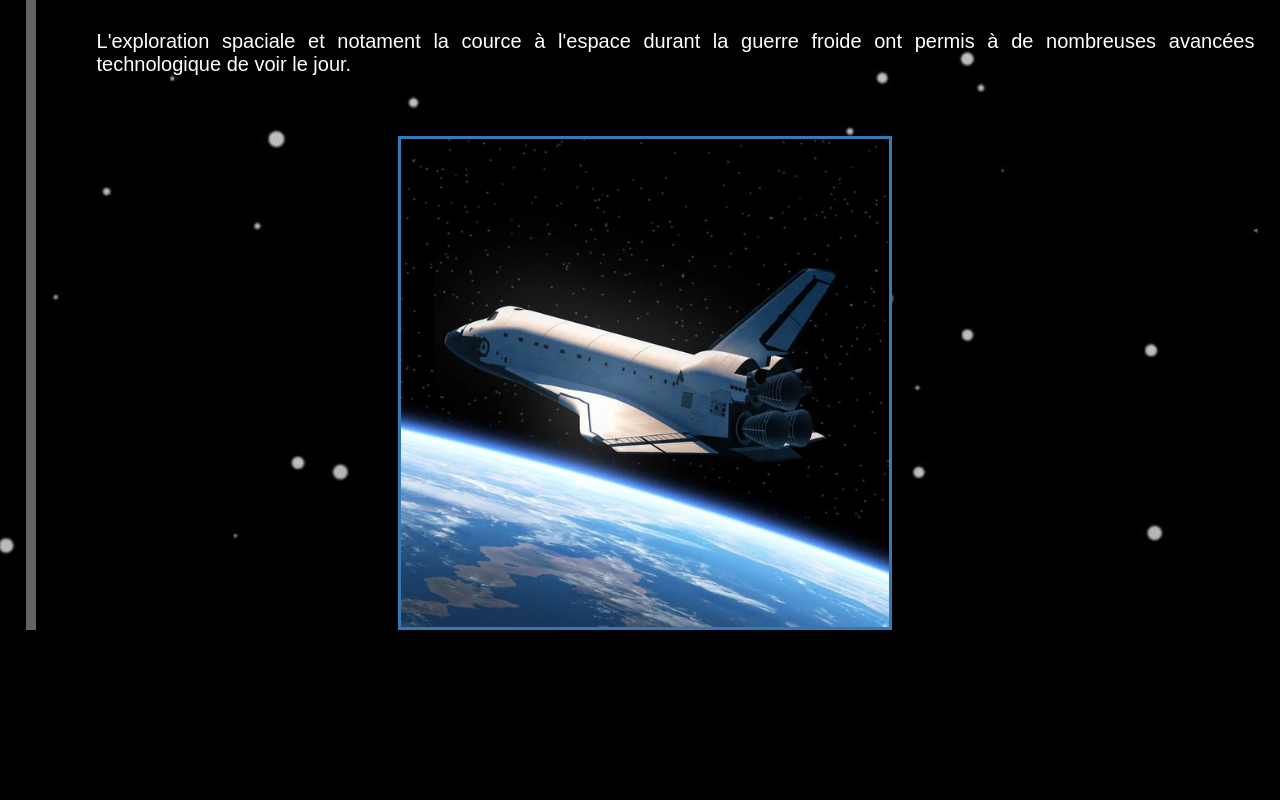
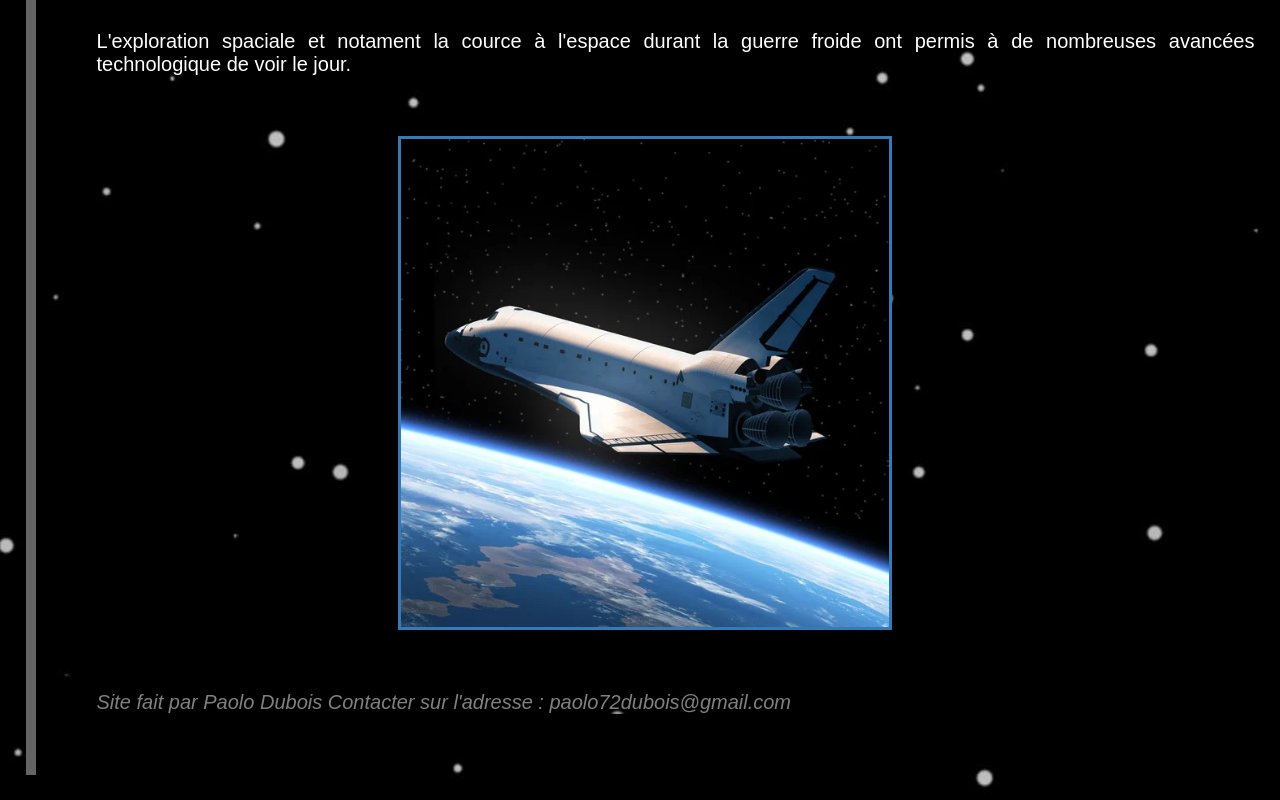
Before and after one commit to paolodubois/paolodubois.github.io, a plain HTML site: page index.html in a window 1280 px wide. Shown: the part 1246-2046 px from the top of the page. Before the commit the page ends 1902 px from the top, so only its background shows below. Drawn offline with Linux system fonts and the light colour scheme.

Commit message:
Update index.html

```diff
--- a/index.html
+++ b/index.html
@@ -53,5 +53,9 @@
     </a>
     <br>
 </div>
+<p class="Indic">
+	Site fait par Paolo Dubois
+	Contacter sur l'adresse : paolo72dubois@gmail.com
+</p>
 </body>
   </html>
```
